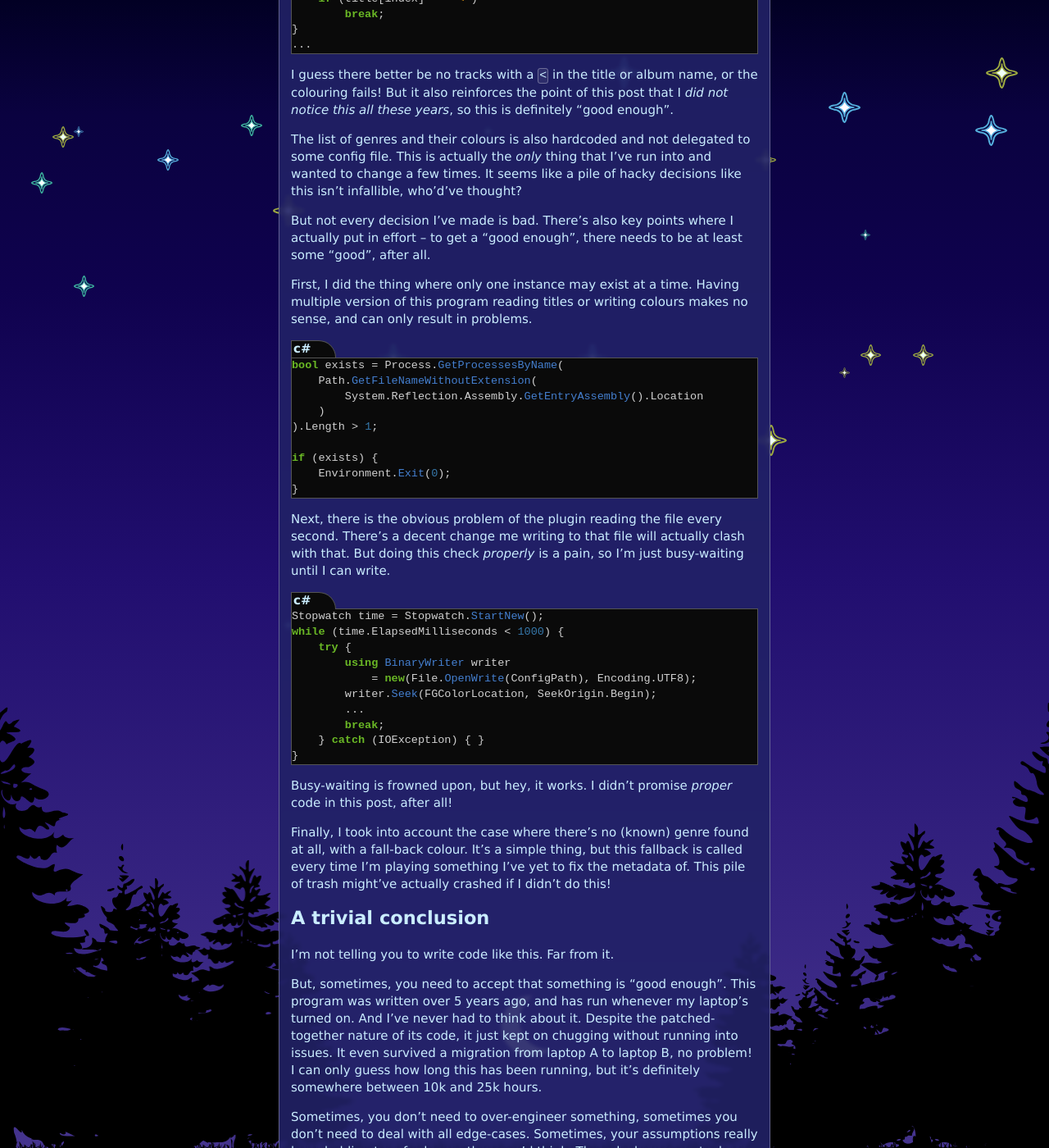
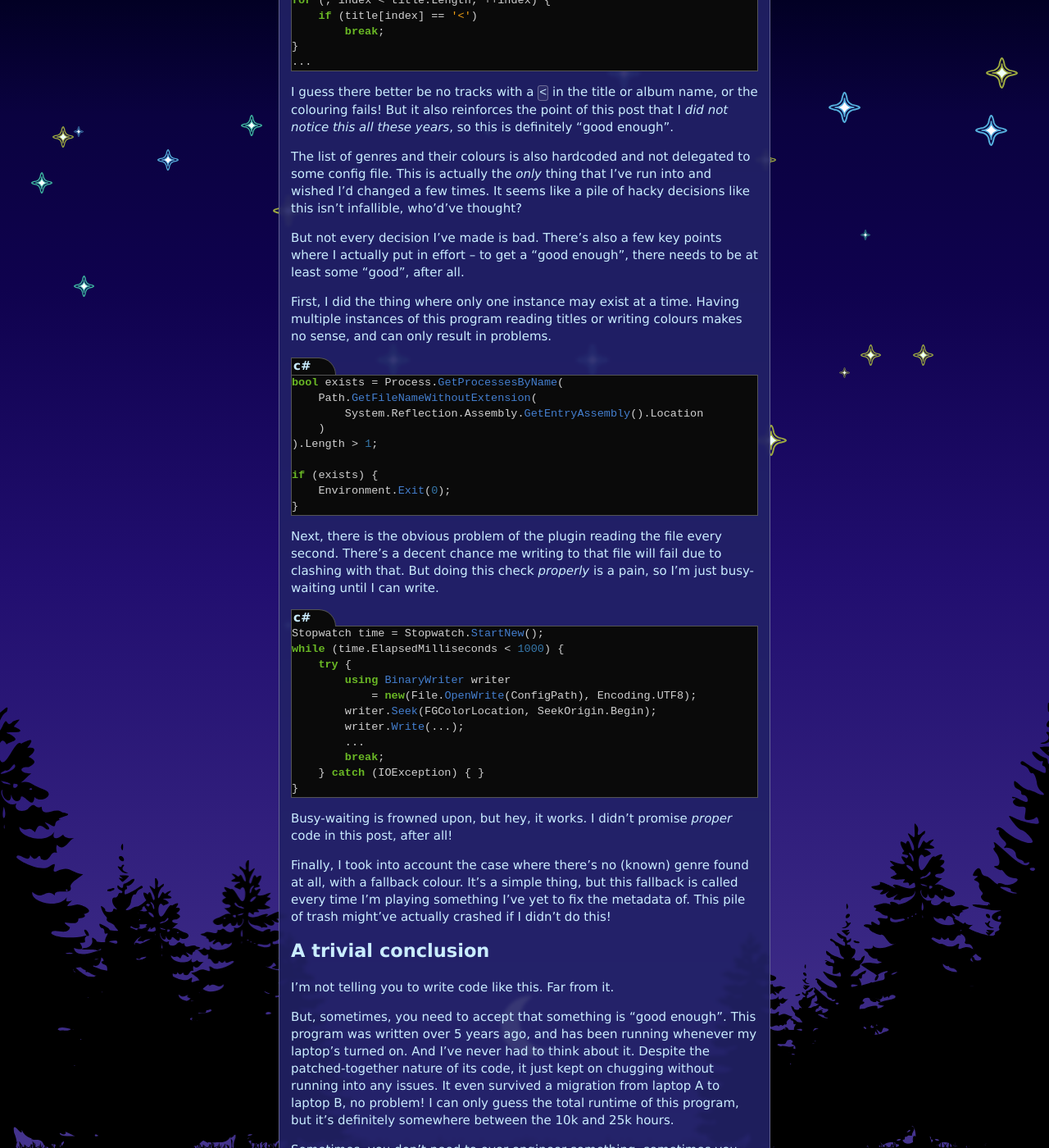
Before and after one commit to Atrufulgium/atrufulgium.github.io, a Jekyll site: the page built from _posts/9999-01-01-messy-but-perfect.md, in a window 1280 px wide and 1400 px high, scrolled down 2619 px. Shown: the whole window at 82% size. Built offline with Jekyll 4.4.1, drawn with Linux system fonts in a browser that asks for light colours; some of the changed text lies outside the part shown.

Commit message:
Finalize imperfectionism draft

````diff
--- a/_posts/9999-01-01-messy-but-perfect.md
+++ b/_posts/9999-01-01-messy-but-perfect.md
@@ -49,7 +49,7 @@
 [display-image]
 [![Screenshot of the location of one of the colours in "explorer.exe"'s memory.](/resources/images/perfectionism/cheat-engine.png)][hover-cheat-engine]
 
-[hover-cheat-engine]: ## "This is tracks."
+[hover-cheat-engine]: ## "This tracks, btw.&#013;(Joke not worth the setup.)"
 
 [/display-image]
 
@@ -75,11 +75,11 @@
 static readonly int BGColorLocation = 2129;
 ```
 Here you can already see a bunch of bad ideas you wouldn't wanna put in code that runs for years.
-- We hardcode the process name, but what if it updates? Not too likely a scenario, but ideally, you'd take this into account.
-- We hardcode the location of the data file. This is including my Windows username! Change that, and this thing breaks. Absolutely awful.
+- We hardcode the process name, but what if it changes? Not too likely a scenario, but ideally, you'd take this into account.
+- We hardcode the location of the data file. This includes my Windows username! Change that, and this thing breaks. Absolutely awful.
 - You may notice that the data file is a `json` file. This is another hacky decision: I didn't want to create a proper schema for the data file (which would've been a guesstimate anyways), so I just write into a *hardcoded offset*. I can't emphasise enough how bad of an idea this is.
 
-Four lines in, and I've already had to complain about a bunch! The entire file is 400 lines long, so imagine how bad it gets! That's another thing, the entire program is just one file with no proper architecture, no tests, no nothing.
+Four lines in, and I've already had to complain about a bunch! The entire file is 400 lines long, so imagine how bad it gets. Luckily, the above badness is not representative of the rest. But that's another thing, the entire program is just one file with no proper architecture, no tests, no nothing. Just freestyling the code.
 
 A bit earlier I wrote how I'm searching for the genre with a regex. Because really, that's the obvious thing to do. Apparently, I misremembered, and I'm doing it manually.
 
@@ -94,11 +94,11 @@
 ```
 I guess there better be no tracks with a `<` in the title or album name, or the colouring fails! But it also reinforces the point of this post that I *did not notice this all these years*, so this is definitely "good enough".
 
-The list of genres and their colours is also hardcoded and not delegated to some config file. This is actually the *only* thing that I've run into and wanted to change a few times. It seems like a pile of hacky decisions like this isn't infallible, who'd've thought?
+The list of genres and their colours is also hardcoded and not delegated to some config file. This is actually the *only* thing that I've run into and wished I'd changed a few times. It seems like a pile of hacky decisions like this isn't infallible, who'd've thought?
 
-But not every decision I've made is bad. There's also key points where I actually put in effort -- to get a "good enough", there needs to be at least some "good", after all.
+But not every decision I've made is bad. There's also a few key points where I actually put in effort -- to get a "good enough", there needs to be at least some "good", after all.
 
-First, I did the thing where only one instance may exist at a time. Having multiple version of this program reading titles or writing colours makes no sense, and can only result in problems.
+First, I did the thing where only one instance may exist at a time. Having multiple instances of this program reading titles or writing colours makes no sense, and can only result in problems.
 
 ```csharp
 bool exists = Process.GetProcessesByName(
@@ -112,7 +112,7 @@
 }
 ```
 
-Next, there is the obvious problem of the plugin reading the file every second. There's a decent change me writing to that file will actually clash with that. But doing this check *properly* is a pain, so I'm just busy-waiting until I can write.
+Next, there is the obvious problem of the plugin reading the file every second. There's a decent chance me writing to that file will fail due to clashing with that. But doing this check *properly* is a pain, so I'm just busy-waiting until I can write.
 
 ```csharp
 Stopwatch time = Stopwatch.StartNew();
@@ -121,6 +121,7 @@
         using BinaryWriter writer
             = new(File.OpenWrite(ConfigPath), Encoding.UTF8);
         writer.Seek(FGColorLocation, SeekOrigin.Begin);
+        writer.Write(...);
         ...
         break;
     } catch (IOException) { }
@@ -128,19 +129,19 @@
 ```
 Busy-waiting is frowned upon, but hey, it works. I didn't promise *proper* code in this post, after all!
 
-Finally, I took into account the case where there's no (known) genre found at all, with a fall-back colour. It's a simple thing, but this fallback is called every time I'm playing something I've yet to fix the metadata of. This pile of trash might've actually crashed if I didn't do this!
+Finally, I took into account the case where there's no (known) genre found at all, with a fallback colour. It's a simple thing, but this fallback is called every time I'm playing something I've yet to fix the metadata of. This pile of trash might've actually crashed if I didn't do this!
 
 A trivial conclusion
 ====================
 I'm not telling you to write code like this. Far from it.
 
-But, sometimes, you need to accept that something is "good enough". This program was written over 5 years ago, and has run whenever my laptop's turned on. And I've never had to think about it. Despite the patched-together nature of its code, it just kept on chugging without running into issues. It even survived a migration from laptop A to laptop B, no problem! I can only guess how long this has been running, but it's definitely somewhere between 10k and 25k hours.
+But, sometimes, you need to accept that something is "good enough". This program was written over 5 years ago, and has been running whenever my laptop's turned on. And I've never had to think about it. Despite the patched-together nature of its code, it just kept on chugging without running into any issues. It even survived a migration from laptop A to laptop B, no problem! I can only guess the total runtime of this program, but it's definitely somewhere between the 10k and 25k hours.
 
 Sometimes, you don't need to over-engineer something, sometimes you don't need to deal with all edge-cases. Sometimes, your assumptions really keep holding true for longer than you'd think. Those lucky moments do actually happen. Only while writing this post did I realise that if I gave my new laptop a different username, this thing would've broken. Only while writing this post did I realise that music tracks with a `<` in the title break things. *After over five years.*
 
 Definitely "good enough"-material.
 
-I just need to make myself realise this more often. A lot of time, my side projects don't get finished because I get bogged down in the details. It really says something when the only other things I can actually call "finished" in some respect are my game-jam entries. And those have a similar level of code quality to this thing!
+I just need to make myself realise this more often. A lot of the time, my side projects don't get finished because I get bogged down in the details. It really says something when the only other things I can actually call "finished" in some respect are my game-jam entries. And those have a similar level of terrible code quality!
 
 Just, uhh, whenever you decide that an edge-case is not worth your time... Please document it? Comment it, make it throw a clear error? Just to save future-self some trouble when the edge-case suddenly *does* become worth it, make it easy to spot.
 
````
Also changed, not shown: other parts of _posts/9999-01-01-messy-but-perfect.md (+8 -8 lines).
